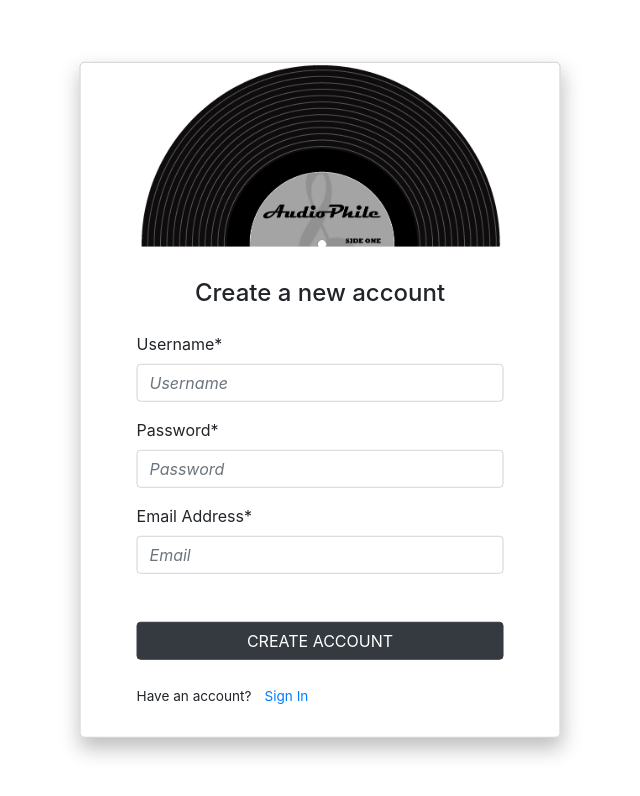
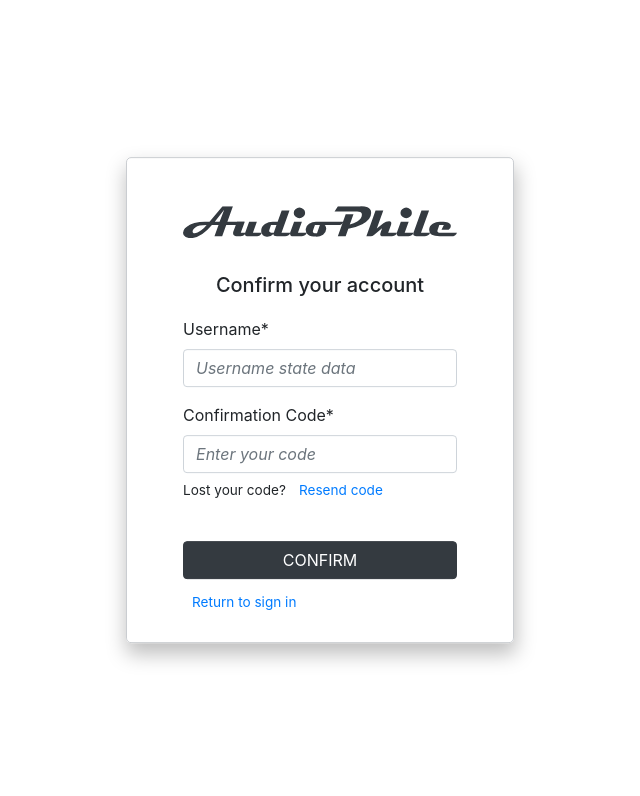
Before and after one commit to debersole81/audiophile, a React (Create React App) app: page / in a window 1280 px wide. Shown: the top 796 px of the page, without its empty margins (320-960 px from the left). Built offline with nearby package versions, Linux system fonts and the light colour scheme; no server answers; what aws-amplify would draw is missing.

Commit message:
Pass onFormChange handler as props to the ConfirmSignUp component

```diff
--- a/src/App.js
+++ b/src/App.js
@@ -39,8 +39,8 @@ function App() {
   return (
     <React.Fragment>
       {/* <SignIn onFormChange={onFormChange} /> */}
-      <SignUp onFormChange={onFormChange} />
-      {/* <ConfirmSignUp /> */}
+      {/* <SignUp onFormChange={onFormChange} /> */}
+      <ConfirmSignUp onFormChange={onFormChange} />
       {/* <ResetPassword /> */}
       {/* <ConfirmResetPassword /> */}
       {/* <Route render={(props) => {
```
